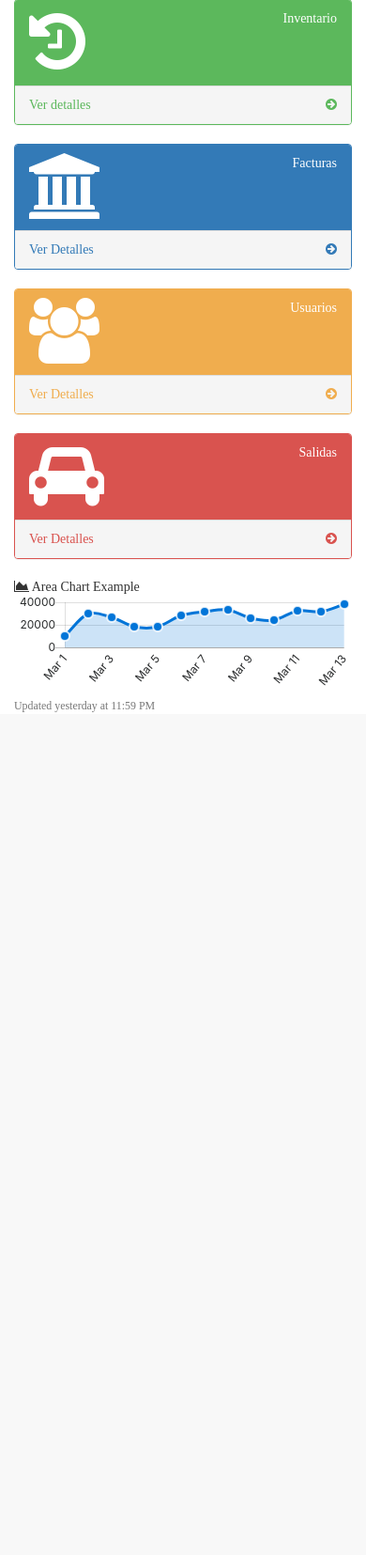
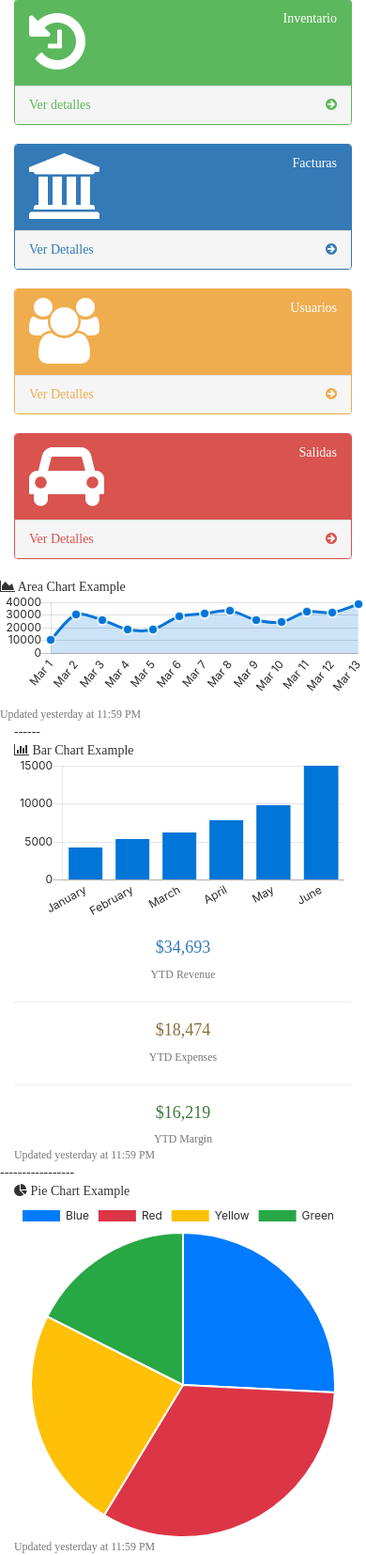
Before and after one commit to fabuis/mobile2, a PHP site: page /pages/principal.php in a window 390 px wide. Shown: the part 832-2487 px from the top of the page at 94% size. Before the commit the page ends 1590 px from the top, so only its background shows below. Run offline with PHP 8.4, Linux system fonts and the light colour scheme; a user stored in the database is signed in; some web fonts are replaced.

Commit message:
Carga de graficas con datos default

```diff
--- a/pages/principal.php
+++ b/pages/principal.php
@@ -313,9 +313,8 @@ if(!isset($_SESSION["username"])){
                     </div>
                 </div>
             </div>
-            <!-- /.row -->
-
-            <!-- /.row -->
+            <!-- juan -->
+            <div class="row">
                   <div class="card mb-3">
                         <div class="card-header">
                           <i class="fa fa-area-chart"></i> Area Chart Example</div>
@@ -324,6 +323,50 @@ if(!isset($_SESSION["username"])){
                         </div>
                         <div class="card-footer small text-muted">Updated yesterday at 11:59 PM</div>
                 </div>
+            </div>
+------
+        <div class="row">
+                        <div class="col-lg-6">
+                                  <div class="card mb-3">
+                                <div class="card-header">
+                                  <i class="fa fa-bar-chart"></i> Bar Chart Example</div>
+                                <div class="card-body">
+                                  <div class="row">
+                                    <div class="col-sm-8 my-auto">
+                                      <canvas id="myBarChart" width="100" height="50"></canvas>
+                                    </div>
+                                    <div class="col-sm-4 text-center my-auto">
+                                      <div class="h4 mb-0 text-primary">$34,693</div>
+                                      <div class="small text-muted">YTD Revenue</div>
+                                      <hr>
+                                      <div class="h4 mb-0 text-warning">$18,474</div>
+                                      <div class="small text-muted">YTD Expenses</div>
+                                      <hr>
+                                      <div class="h4 mb-0 text-success">$16,219</div>
+                                      <div class="small text-muted">YTD Margin</div>
+                                    </div>
+                                  </div>
+                                </div>
+                                <div class="card-footer small text-muted">Updated yesterday at 11:59 PM</div>
+                              </div>
+                    </div>
+        -----------------
+                    <div class="col-lg-6">
+                                  <div class="card mb-3">
+                                <div class="card-header">
+                                  <i class="fa fa-pie-chart"></i> Pie Chart Example</div>
+                                <div class="card-body">
+                                  <canvas id="myPieChart" width="100%" height="100"></canvas>
+                                </div>
+                                <div class="card-footer small text-muted">Updated yesterday at 11:59 PM</div>
+                              </div>
+                    </div>
+        </div>
+
+            <!-- juan -->
+
+
+
         </div>
         <!-- /#page-wrapper -->
 
```
